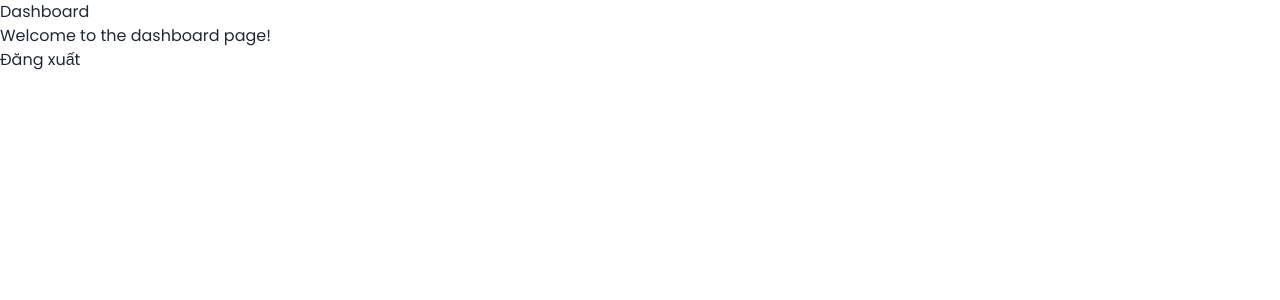
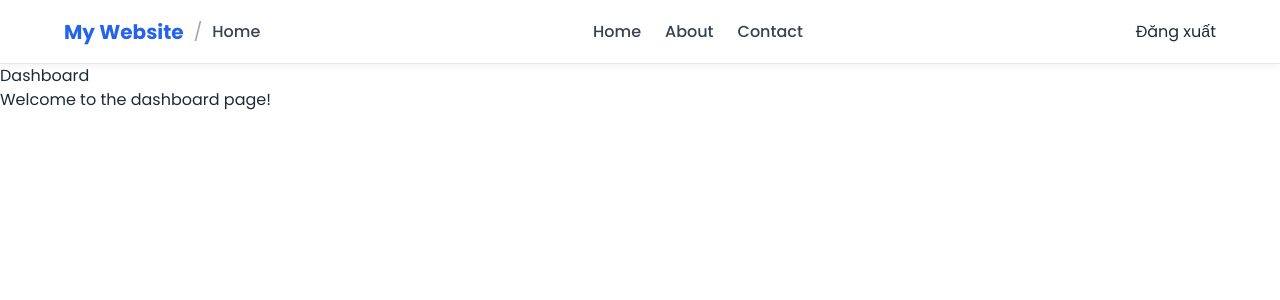
Before and after one commit to kiethuynh2k1yet/project-asm-frontend, a Next.js app: page /dashboard in a window 1280 px wide. Shown: the top 300 px of the page. Built offline with nearby package versions, Linux system fonts and the light colour scheme.

Commit message:
add header sidebar footter

```diff
--- a/app/(protected)/dashboard/page.tsx
+++ b/app/(protected)/dashboard/page.tsx
@@ -1,13 +1,14 @@
 "use client";
 
-import LogoutButton from "@/features/auth/components/Logout/logout-button";
+import Header from "@/components/layouts/Header/header";
+
 
 export default function DashboardPage() {
     return (
-        <div>
+        <>
+            <Header />
             <h1>Dashboard</h1>
             <p>Welcome to the dashboard page!</p>
-            <LogoutButton />
-        </div>
+        </>
     );
 }
--- /dev/null
+++ b/components/layouts/Header/header.styles.ts
@@ -0,0 +1,135 @@
+import styled from "styled-components";
+
+export const HeaderWrapper = styled.header`
+  width: 100%;
+  height: 64px;
+  background-color: #ffffff;
+  border-bottom: 1px solid #e5e7eb;
+  box-shadow: 0 2px 8px rgba(0, 0, 0, 0.05);
+`;
+
+export const HeaderContainer = styled.div`
+  width: 100%;
+  max-width: 1200px;
+  height: 100%;
+  margin: 0 auto;
+  padding: 0 24px;
+
+  display: flex;
+  align-items: center;
+  justify-content: space-between;
+  box-sizing: border-box;
+`;
+
+export const HomeInformation = styled.div`
+  display: flex;
+  align-items: center;
+  gap: 10px;
+`;
+
+export const HomeTitle = styled.a`
+  color: #2563eb;
+  font-size: 20px;
+  font-weight: 700;
+  text-decoration: none;
+
+  &:hover {
+    color: #1d4ed8;
+  }
+`;
+
+export const BreadcrumbSeparator = styled.span`
+  color: #9ca3af;
+  font-size: 18px;
+`;
+
+export const CurrentPage = styled.span`
+  color: #374151;
+  font-size: 16px;
+  font-weight: 500;
+`;
+
+export const Navigation = styled.nav`
+  display: flex;
+  align-items: center;
+  gap: 24px;
+`;
+
+export const NavigationLink = styled.a`
+  color: #374151;
+  font-size: 16px;
+  font-weight: 500;
+  text-decoration: none;
+  transition: color 0.2s ease;
+
+  &:hover {
+    color: #2563eb;
+  }
+`;
+
+export const MenuButton = styled.button`
+  display: none;
+  border: none;
+  background: transparent;
+  color: #374151;
+  font-size: 24px;
+  cursor: pointer;
+`;
+
+export const MobileNavigation = styled.nav`
+  display: none;
+`;
+
+export const MobileNavigationLink = styled.a`
+  color: #374151;
+  font-size: 15px;
+  text-decoration: none;
+`;
+
+export const HeaderContent = styled.div`
+  display: flex;
+  align-items: center;
+  justify-content: space-between;
+  width: 100%;
+`;
+
+export const DesktopNavigation = styled.div`
+  display: flex;
+  align-items: center;
+  gap: 24px;
+`;
+
+export const MobileMenu = styled.div`
+  display: none;
+`;
+
+export const ResponsiveHeader = styled.div`
+  @media screen and (max-width: 600px) {
+    ${HeaderWrapper} {
+      height: auto;
+    }
+
+    ${HeaderContainer} {
+      min-height: 64px;
+      height: auto;
+      padding: 12px 16px;
+      flex-direction: column;
+      align-items: flex-start;
+      gap: 12px;
+    }
+
+    ${HomeInformation} {
+      width: 100%;
+    }
+
+    ${DesktopNavigation} {
+      width: 100%;
+      justify-content: space-between;
+      gap: 12px;
+    }
+
+    ${NavigationLink} {
+      font-size: 14px;
+    }
+  }
+`;
--- /dev/null
+++ b/components/layouts/Header/header.tsx
@@ -0,0 +1,80 @@
+"use client";
+
+import { useState } from "react";
+import Link from "next/link";
+
+import LogoutButton from "@/features/auth/components/Logout/logout-button";
+
+import {
+  HeaderWrapper,
+  HeaderContainer,
+  HomeInformation,
+  HomeTitle,
+  BreadcrumbSeparator,
+  CurrentPage,
+  Navigation,
+  NavigationLink,
+  MenuButton,
+  MobileNavigation,
+  MobileNavigationLink,
+} from "./header.styles";
+
+ export default function Header() {
+  const [isMenuOpen, setIsMenuOpen] = useState<boolean>(false);
+
+  return (
+    <HeaderWrapper>
+      <HeaderContainer>
+        <HomeInformation>
+          <HomeTitle as={Link} href="/">
+            My Website
+          </HomeTitle>
+
+          <BreadcrumbSeparator>/</BreadcrumbSeparator>
+
+          <CurrentPage>Home</CurrentPage>
+        </HomeInformation>
+
+        <Navigation>
+          <NavigationLink as={Link} href="/">
+            Home
+          </NavigationLink>
+
+          <NavigationLink as={Link} href="/about">
+            About
+          </NavigationLink>
+
+          <NavigationLink as={Link} href="/contact">
+            Contact
+          </NavigationLink>
+        </Navigation>
+
+        <MenuButton
+          type="button"
+          aria-label="Mở menu"
+          aria-expanded={isMenuOpen}
+          onClick={() => setIsMenuOpen((previous) => !previous)}
+        >
+          ☰
+        </MenuButton>
+
+        {isMenuOpen && (
+          <MobileNavigation>
+            <MobileNavigationLink as={Link} href="/">
+              Home
+            </MobileNavigationLink>
+
+            <MobileNavigationLink as={Link} href="/about">
+              About
+            </MobileNavigationLink>
+
+            <MobileNavigationLink as={Link} href="/contact">
+              Contact
+            </MobileNavigationLink>
+          </MobileNavigation>
+        )}
+        <LogoutButton />
+      </HeaderContainer>
+    </HeaderWrapper>
+  );
+}
```
Also changed, not shown: components/layouts/Footer/footer.tsx (added), components/layouts/Sidebar/sidebar.styles.ts (added), components/layouts/Sidebar/sidebar.tsx (added).
